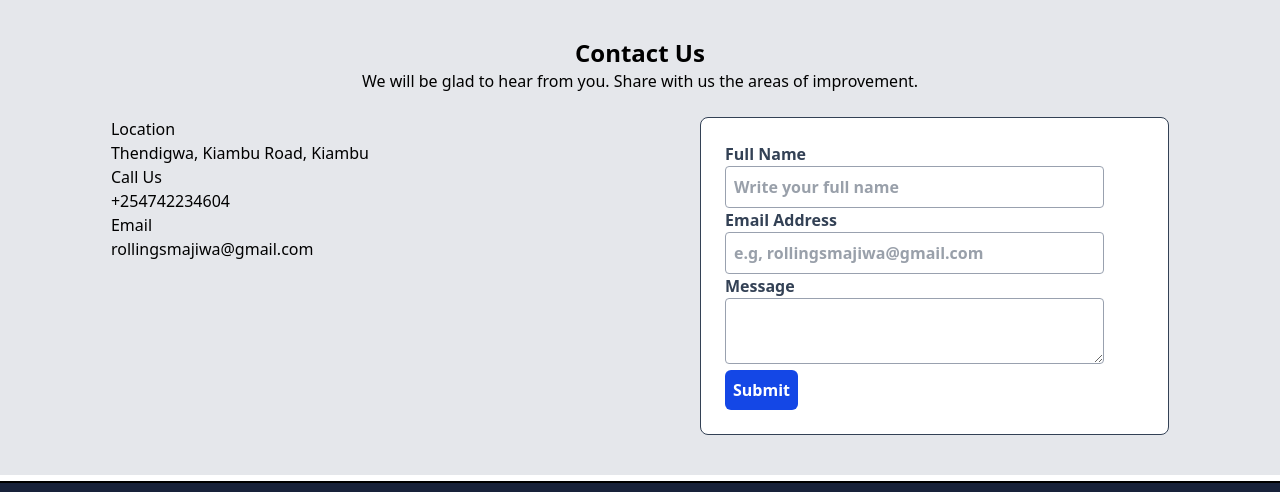
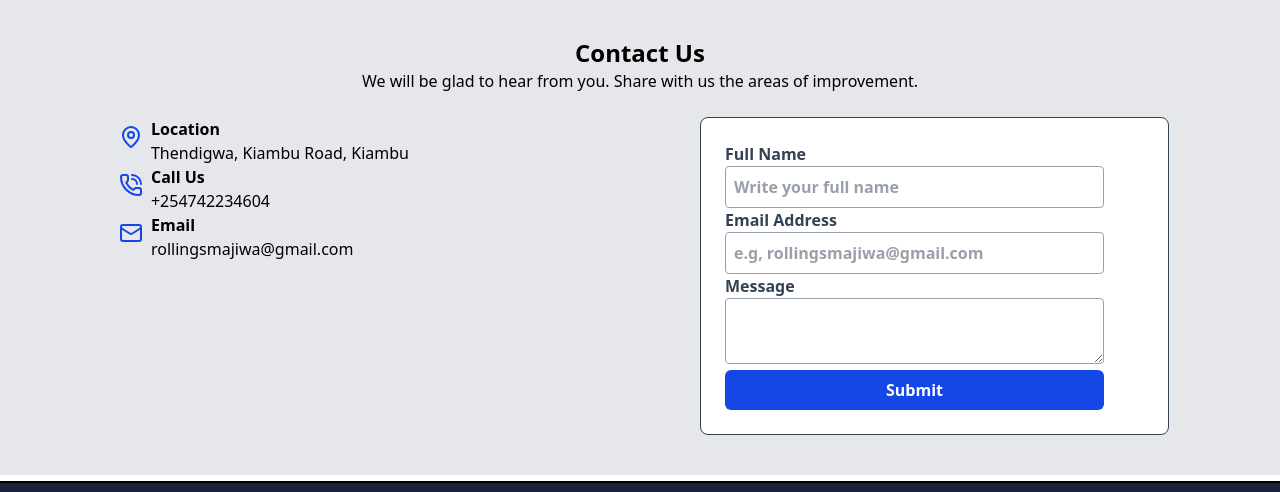
Before and after one commit to rollingsmajiwa/smartAcademic, a plain HTML site: page contact.html in a window 1280 px wide. Shown: the part 32-524 px from the top of the page. Drawn offline with nearby package versions, Linux system fonts and the light colour scheme.

Commit message:
body: Add Icons on services and contact sections

```diff
--- a/contact.html
+++ b/contact.html
@@ -6,6 +6,7 @@
     <title>smartAcademic</title>
     <link rel="stylesheet" href="styles.css">
      <script src="https://cdn.jsdelivr.net/npm/@tailwindcss/browser@4"></script>
+      <script src="https://unpkg.com/lucide@latest"></script>
 
 </head>
 <body>
@@ -27,18 +28,27 @@
                 <h2 class="text-2xl font-black text-center">Contact Us</h2>
                     <p class="text-center mb-6">We will be glad to hear from you. Share with us the areas of improvement.</p>
                 <div class="grid grid-cols-1 md:grid-cols-2 gap-30 w-full">
-                    <div class="inline-block">
                     <div>
-                            <span>Location</span>
+                        <div class="flex">
+                            <span class="flex justify-center items-center w-10 h-10 rounded-xl text-blue-700"><i data-lucide="map-pin"></i></span>
+                            <div>
+                                <span class="inline-flex gap-2 font-semibold">Location</span>
                                 <p>Thendigwa, Kiambu Road, Kiambu</p>
                             </div>
+                        </div>
+                        <div class="flex">
+                            <span class="flex justify-center items-center w-10 h-10 rounded-xl text-blue-700"><i data-lucide="phone-call"></i></span>
                             <div>
-                            <span>Call Us</span>
+                                <span class="inline-flex gap-2 font-semibold">Call Us</span>
                                 <p>+254742234604</p>
                             </div>
+                        </div>
+                        <div class="flex">
+                            <span class="flex justify-center items-center w-10 h-10 rounded-xl text-blue-700"><i data-lucide="mail"></i></span>
                             <div>
-                            <span>Email</span>
+                                <span class="inline-flex gap-2 font-semibold">Email</span>
                                 <p>rollingsmajiwa@gmail.com</p>
+                            </div>
                         </div>
                     </div>
                     <div class="w-full bg-white text-[#334155] font-semibold border border-black-200 rounded-lg p-6">
@@ -55,7 +65,7 @@
                                 <label for="text">Message</label>
                                 <textarea name="message" id="text" class="border border-black-100 rounded-sm p-2 w-full border-gray-400"></textarea>
                             </div>
-                            <button type="submit" class="bg-blue-700 rounded-md p-2 text-white font-semibold font-black hover:bg-blue-500">Submit</button>
+                            <button type="submit" class="bg-blue-700 w-full rounded-md p-2 text-white font-semibold font-black hover:bg-blue-500">Submit</button>
                         </form>
                     </div>
                 </div>
@@ -81,6 +91,9 @@
             <p>&copy;SmartAcademic 2026. All Rights reserved.</p>
         </div>
     </footer>
+    <script>
+        lucide.createIcons();
+    </script>
 
 </body>
 </html>
--- a/styles.css
+++ b/styles.css
@@ -142,9 +142,12 @@ footer {
 
 }
 .about-image {
-    background-color: rgb(185, 196, 199);
+    background-color: rgb(207, 228, 236);
     padding: 8px;
-    box-shadow: 4px 4px 23px 1px rgb(161, 161, 194);
+}
+.about-image h3 {
+    font-size: large;
+    font-weight: 700;
 }
 .about-container2 h2 {
     color: #0F172A;
```
Also changed, not shown: index.html (+7 -3 lines). Lines whose indentation alone changed are shown as unchanged.
